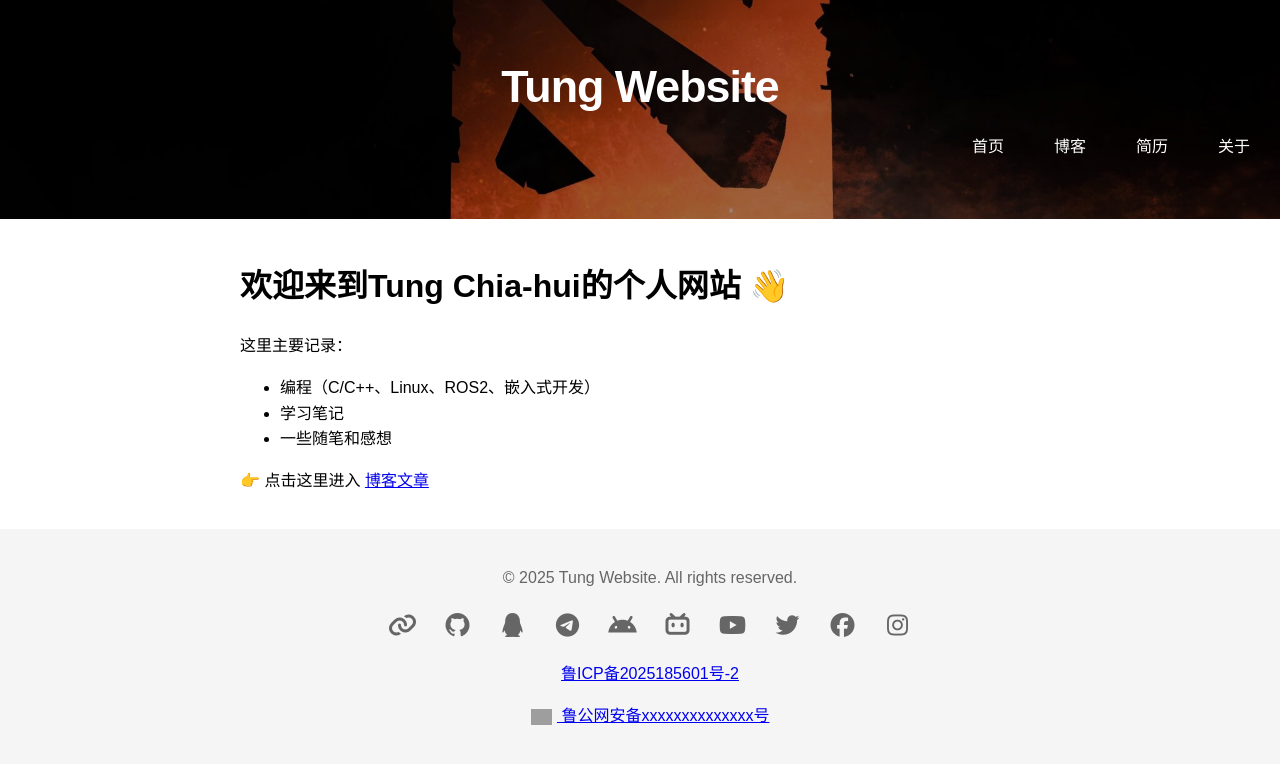
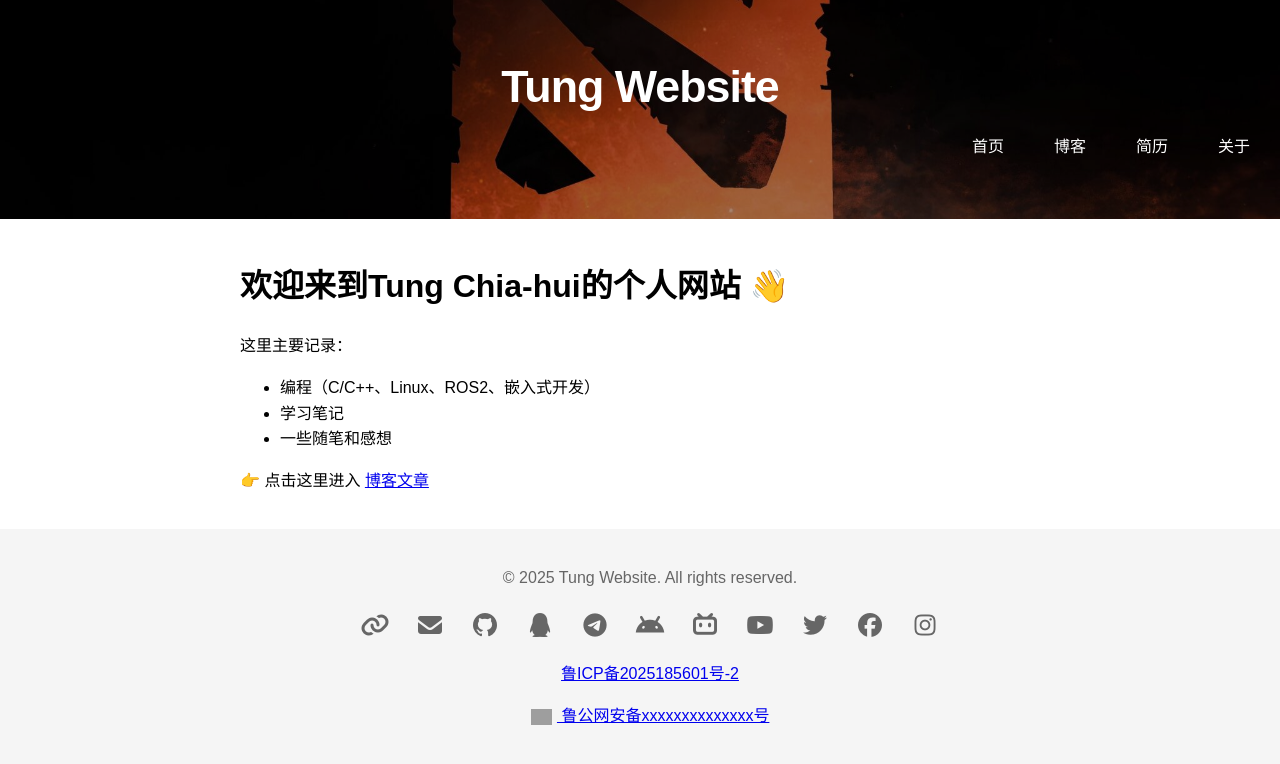
Before and after one commit to tungchiahui/Tung_Website, a Jekyll site: the page built from index.md, in a window 1280 px wide. Shown: the top 764 px of the page. Built offline with Jekyll 4.4.1, drawn with Linux system fonts in a browser that asks for light colours; nearby versions of some CDN libraries; grey boxes are pictures that could not be loaded.

Commit message:
更新 footer.html

```diff
--- a/_includes/footer.html
+++ b/_includes/footer.html
@@ -8,8 +8,8 @@
         <i class="fas fa-link"></i>
       </a>
     {% endif %}
-    {% if site.social.gmail %}
-      <a href="{{ site.social.email }}" target="_blank" rel="noopener" title="Gmail">
+    {% if site.social.email %}
+      <a href="{{ site.social.email }}" target="_blank" rel="noopener" title="E-Mail">
         <i class="fas fa-envelope"></i>
       </a>
     {% endif %}
```
